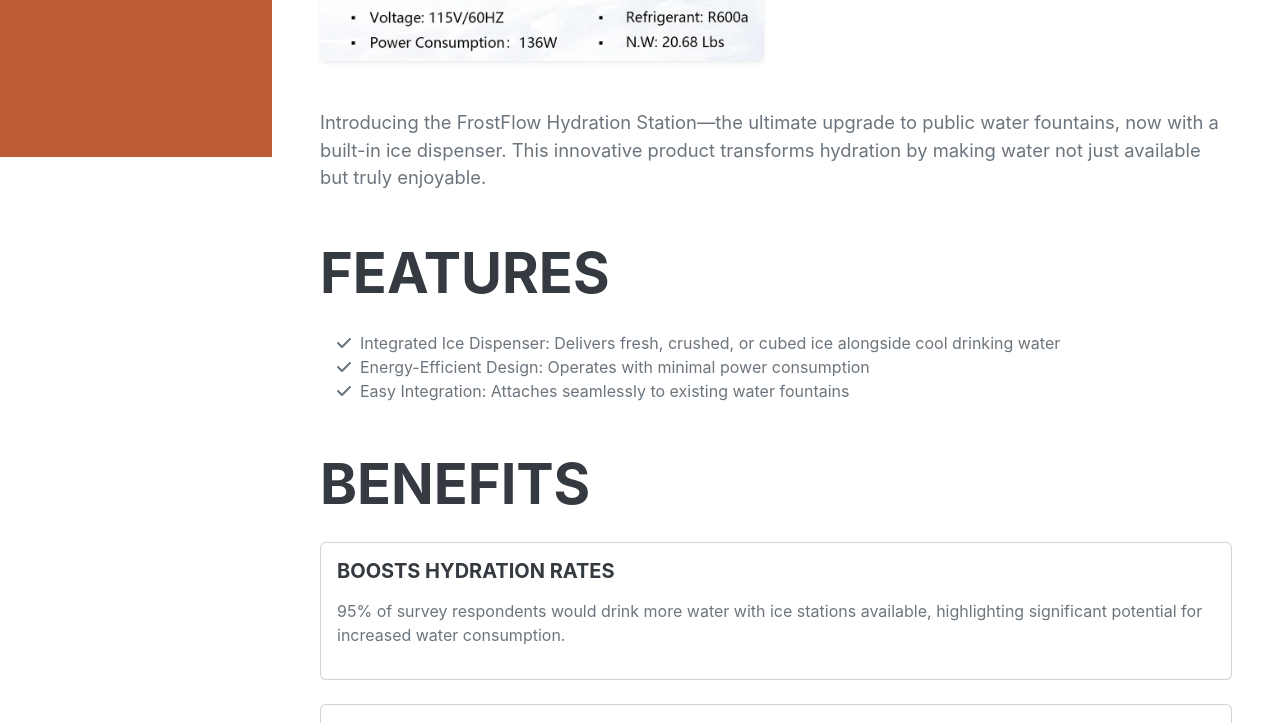
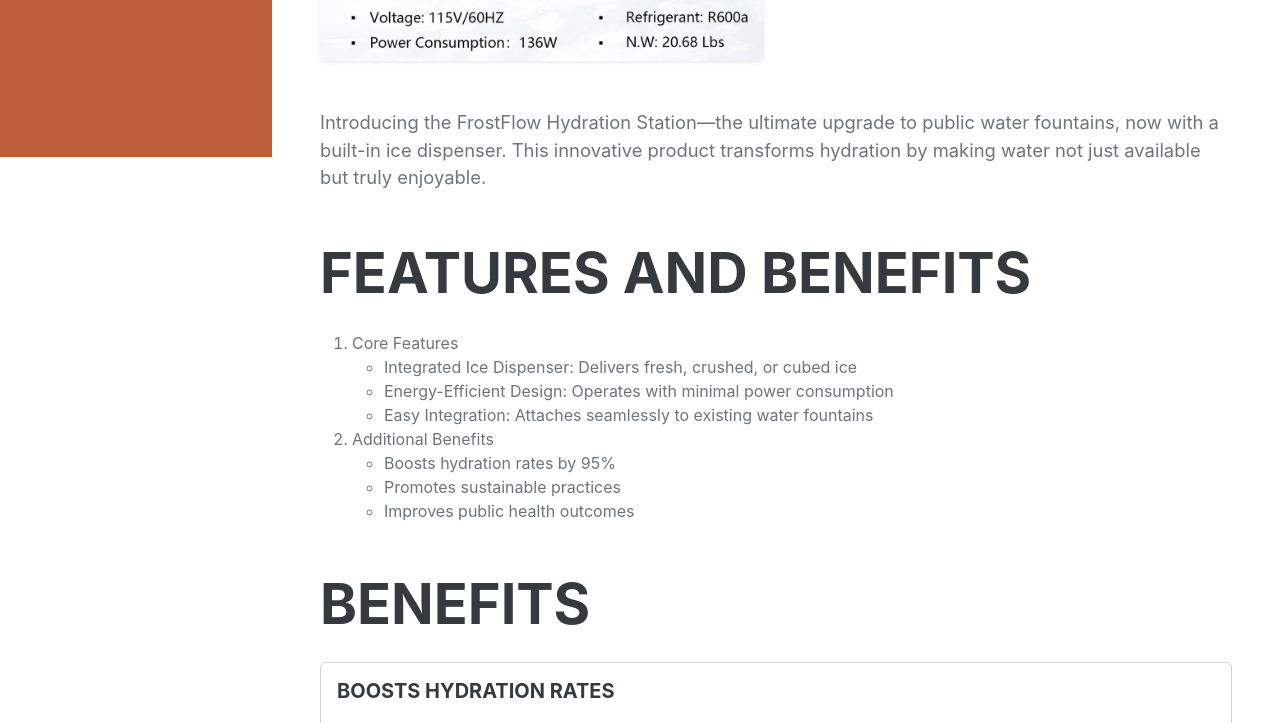
Before and after one commit to tatestevens-1/IS201, a plain HTML site: page product.html in a window 1280 px wide. Shown: the part 643-1366 px from the top of the page. Drawn offline with nearby package versions, Linux system fonts and the light colour scheme; a web font is replaced by a local one.

Commit message:
Add files via upload

```diff
--- a/product.html
+++ b/product.html
@@ -86,14 +86,23 @@
                     </div>
                 </div>
                 <p class="lead mb-5">Introducing the FrostFlow Hydration Station—the ultimate upgrade to public water fountains, now with a built-in ice dispenser. This innovative product transforms hydration by making water not just available but truly enjoyable.</p>
-
-                <h2 class="mb-4">Features</h2>
-                <ul class="fa-ul mb-5">
-                    <li><span class="fa-li"><i class="fas fa-check"></i></span>Integrated Ice Dispenser: Delivers fresh, crushed, or cubed ice alongside cool drinking water</li>
-                    <li><span class="fa-li"><i class="fas fa-check"></i></span>Energy-Efficient Design: Operates with minimal power consumption</li>
-                    <li><span class="fa-li"><i class="fas fa-check"></i></span>Easy Integration: Attaches seamlessly to existing water fountains</li>
-                </ul>
-
+                <h2 class="mb-4">Features and Benefits</h2>
+<ol class="mb-5">
+    <li>Core Features
+        <ul>
+            <li>Integrated Ice Dispenser: Delivers fresh, crushed, or cubed ice</li>
+            <li>Energy-Efficient Design: Operates with minimal power consumption</li>
+            <li>Easy Integration: Attaches seamlessly to existing water fountains</li>
+        </ul>
+    </li>
+    <li>Additional Benefits
+        <ul>
+            <li>Boosts hydration rates by 95%</li>
+            <li>Promotes sustainable practices</li>
+            <li>Improves public health outcomes</li>
+        </ul>
+    </li>
+</ol>
                 <h2 class="mb-4">Benefits</h2>
                 <div class="card mb-4">
                     <div class="card-body">
```
